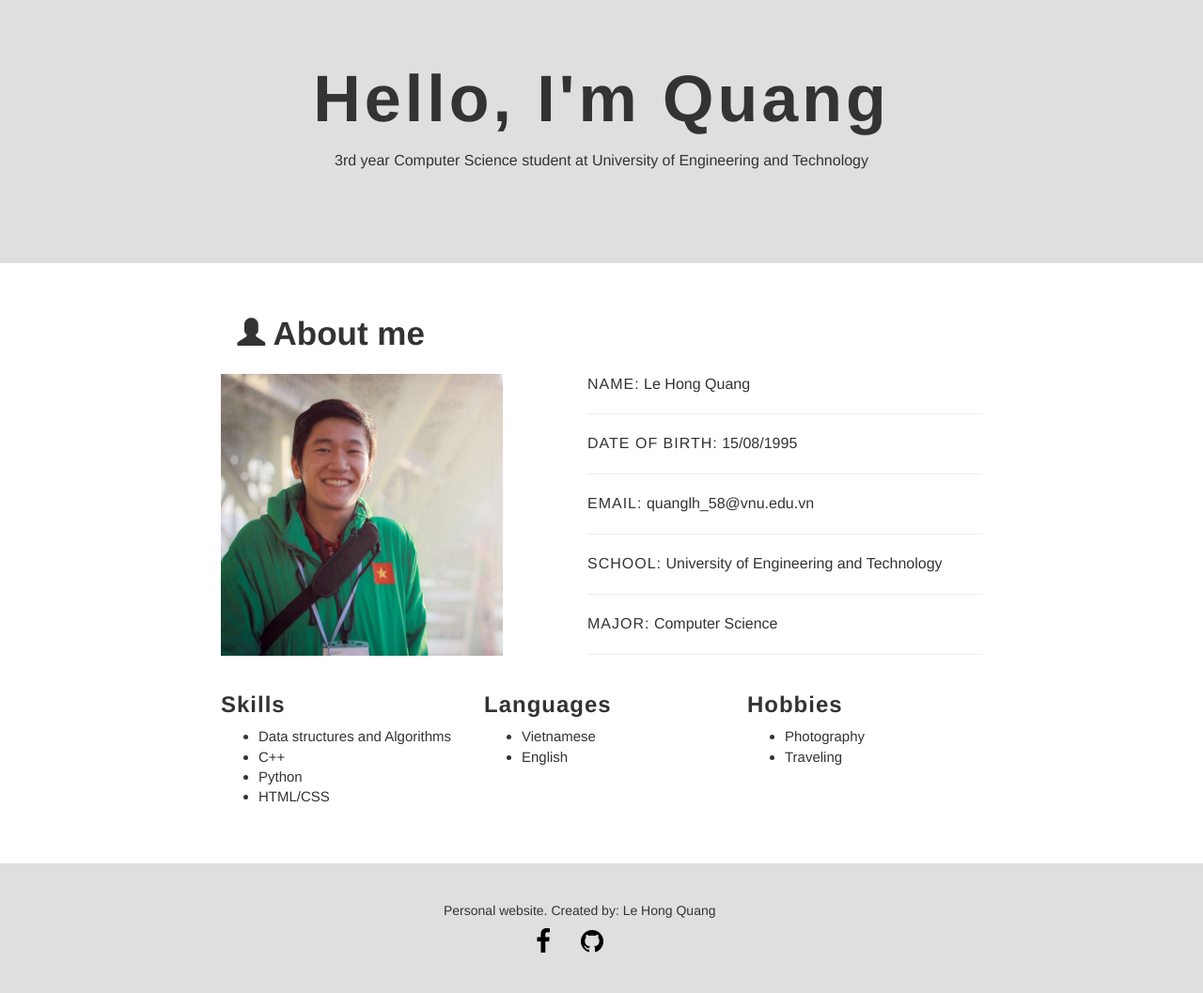
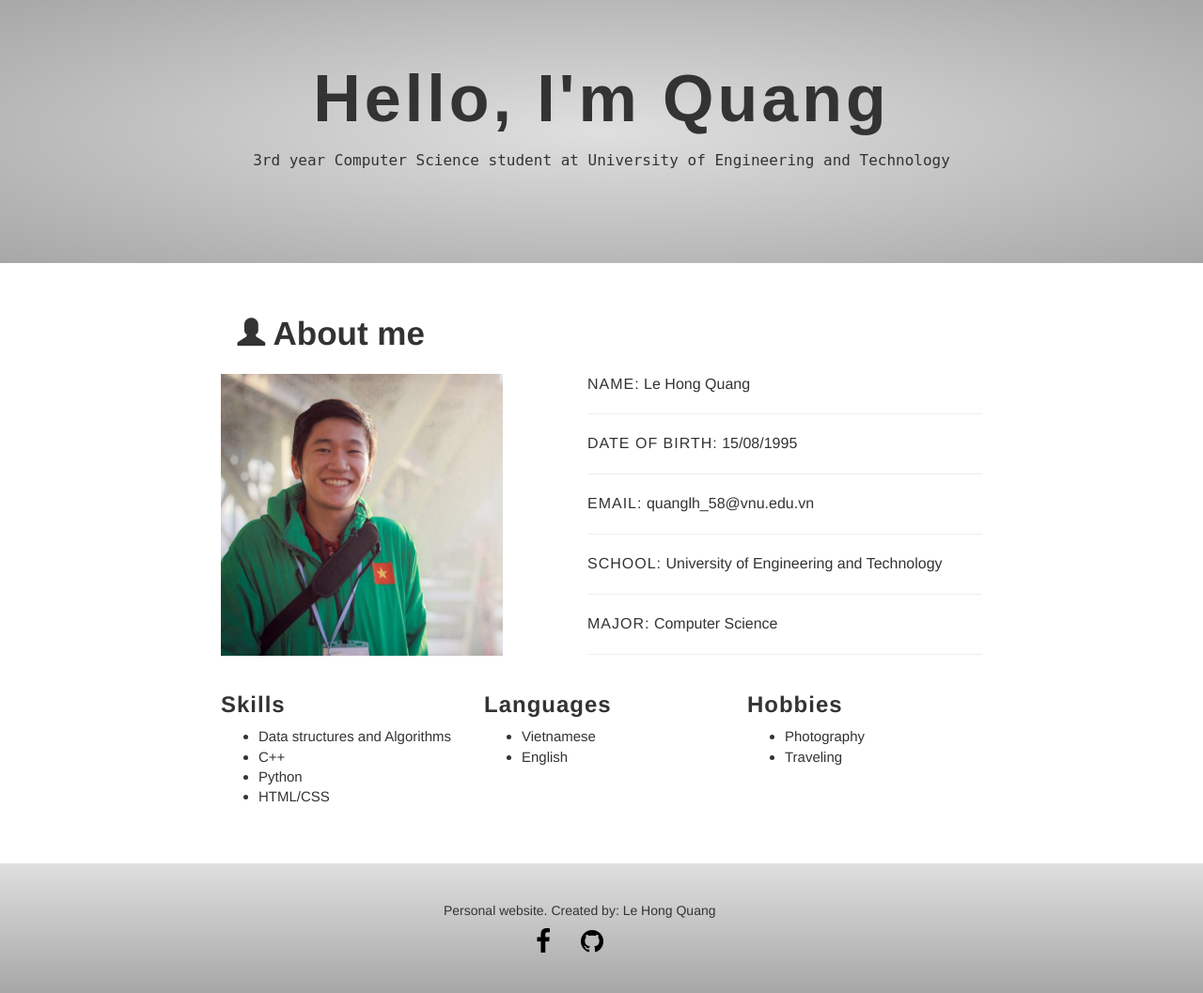
Before and after one commit to iamquang95/personal-webpage, a PHP site: page / in a window 1280 px wide. Shown: the whole page at 94% size. Run offline with PHP 8.4, Linux system fonts and the light colour scheme.

Commit message:
Enhance website

```diff
--- a/css/home.css
+++ b/css/home.css
@@ -1,6 +1,8 @@
 /* Header */
 .web-header {
     background-color: #dfdfdf;
+    background: #dfdfdf;
+    background: radial-gradient(#dfdfdf, #a7a7a7);
     width: 100%;
     height: 20em;
 }
@@ -10,11 +12,13 @@
 .header-greeting {
     font-weight: 900;
     font-size: 70px;
+    font-family: Sans-serif;
     letter-spacing: 4px;
     text-align: center;
 }
 .header-short-introduce {
     font-size: 16px;
+    font-family: Monospace;
     margin-top: -9em;
     text-align: center;
 }
@@ -61,6 +65,7 @@
 /* footer */
 .web-footer {
     background-color: #dfdfdf;
+    background: linear-gradient(#dfdfdf, #a7a7a7);
     padding: 40px 0;
 }
 .footer-container {
@@ -69,6 +74,8 @@
     margin-right: auto;
     margin-left: auto;
     width: 60em;
+}
+.footer-container p {
 }
 .footer-button-container {
     margin-left: 5em;
--- a/home.html
+++ b/home.html
@@ -84,8 +84,8 @@
   <div class="footer-container">
     <p>Personal website. Created by: Le Hong Quang</p>
     <div class="footer-button-container">
-      <a class="footer-button fa fa-facebook fa-2x" href="#"></a>
-      <a class="footer-button fa fa-github fa-2x" href="#"></a>
+      <a class="footer-button fa fa-facebook fa-2x" href="https://www.facebook.com/quangle1995"></a>
+      <a class="footer-button fa fa-github fa-2x" href="https://github.com/iamquang95"></a>
     </div>
   </div>
 </div>
```
